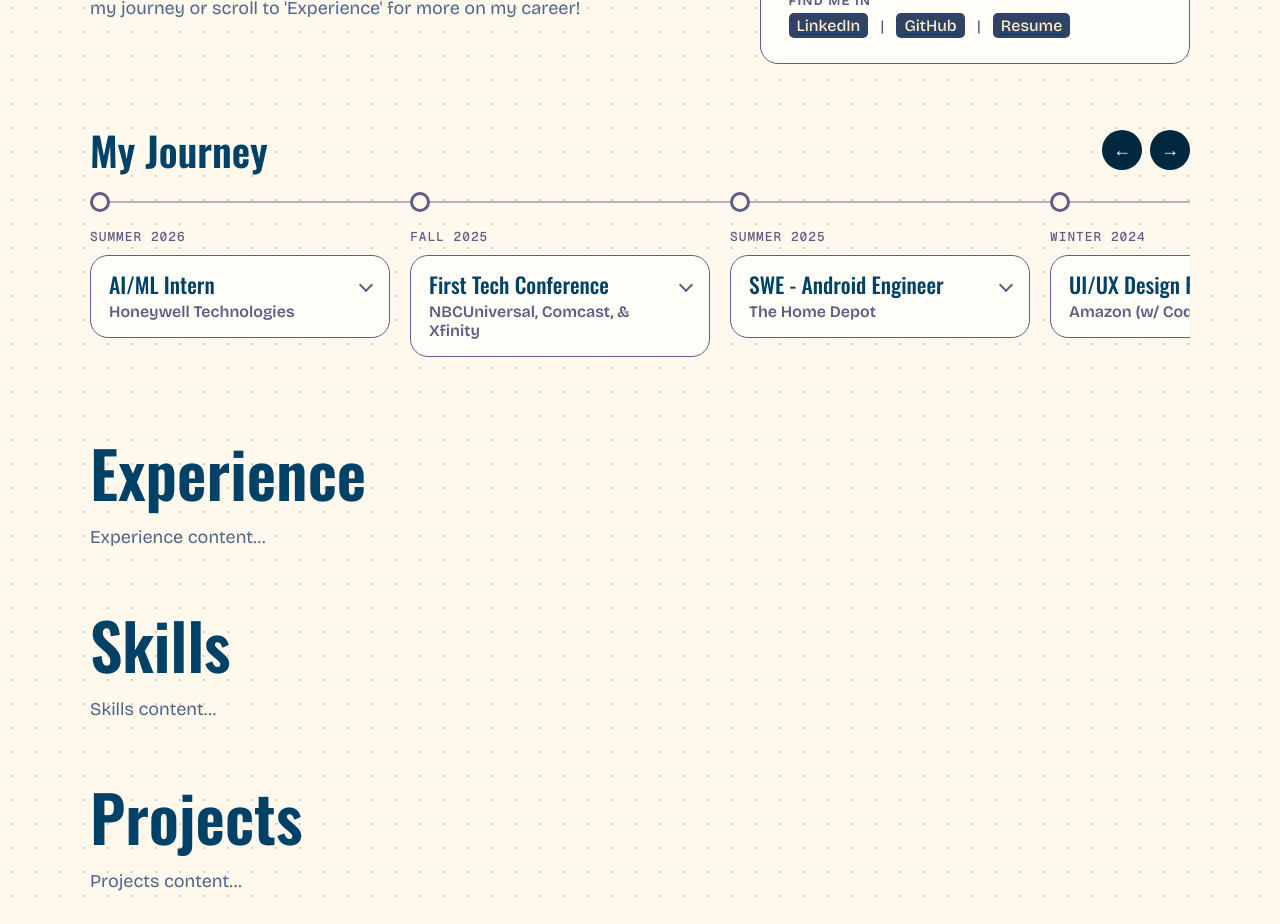
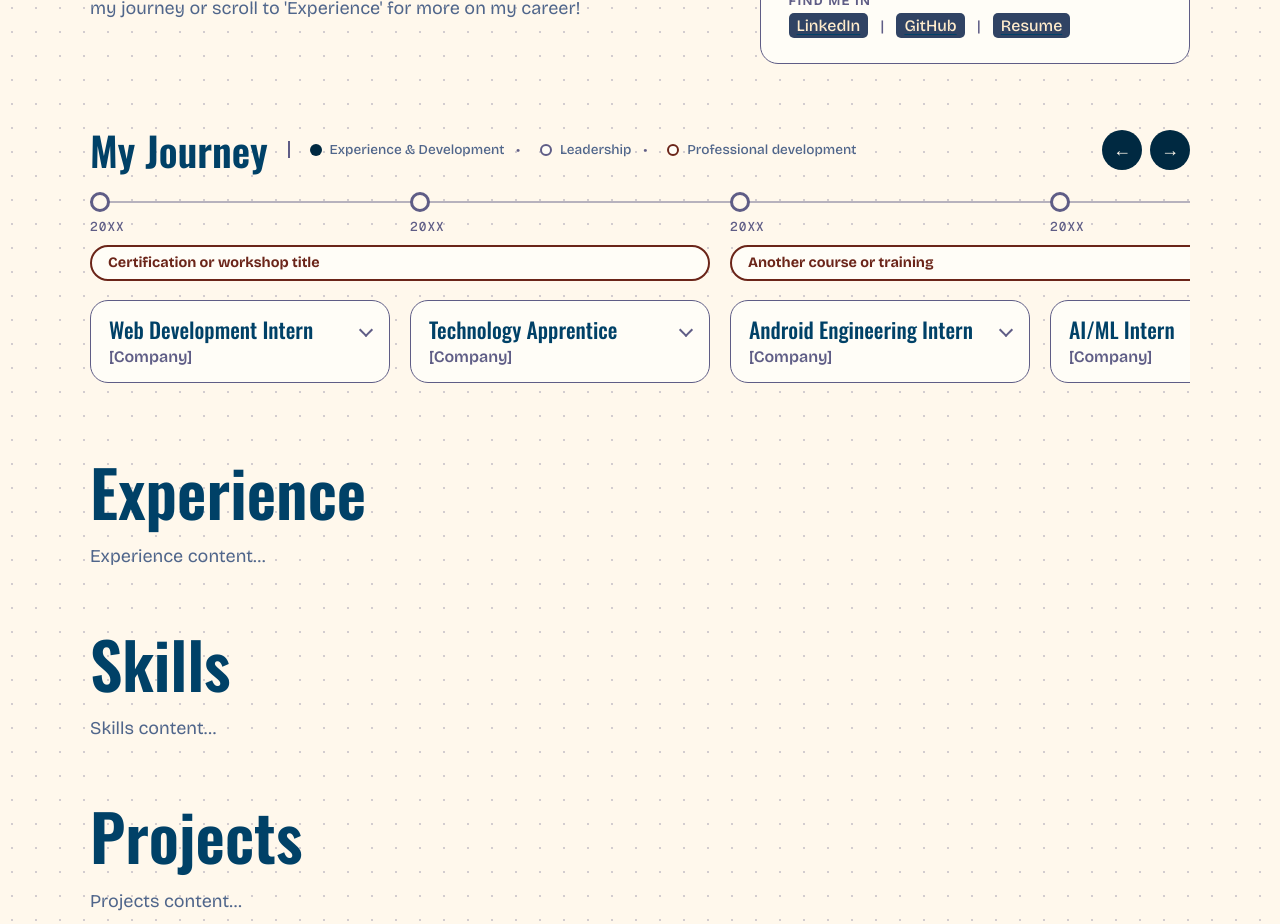
Before and after one commit to tanya-ananya/portfolio, a React (Vite) app in the folder pf/: page / in a window 1280 px wide. Shown: the part 1060-1984 px from the top of the page. Built offline with nearby package versions, Linux system fonts and the light colour scheme.

Commit message:
testing new journey bars

```diff
--- a/pf/src/components/JourneyTimeline.jsx
+++ b/pf/src/components/JourneyTimeline.jsx
@@ -1,7 +1,7 @@
-import { useId, useRef, useState } from 'react';
+/* import { useId, useRef, useState } from 'react';
 
 const JOURNEY = [
-  {
+   {
     id: 'ht',
     period: 'Summer 2026',
     role: 'AI/ML Intern',
@@ -57,7 +57,7 @@ const JOURNEY = [
     org: 'Girls Who Code',
     tags: ['JavaScript', 'Python', 'Cryptography'],
   },
-];
+// =======================================================================================================================
 
 export default function JourneyTimeline({ items = JOURNEY }) {
   const [openId, setOpenId] = useState(null);
@@ -136,4 +136,139 @@ export default function JourneyTimeline({ items = JOURNEY }) {
       </div>
     </div>
   );
+} */
+
+import { useId, useRef, useState } from 'react';
+
+const JOURNEY = [
+  { id: 'webdev', period: '20XX', role: 'Web Development Intern', org: '[Company]', tags: ['React', 'JavaScript'] },
+  { id: 'apprenticeship-1', period: '20XX', role: 'Technology Apprentice', org: '[Company]', tags: ['Skill'] },
+  { id: 'android', period: '20XX', role: 'Android Engineering Intern', org: '[Company]', tags: ['Kotlin', 'Android'] },
+  { id: 'aiml', period: '20XX', role: 'AI/ML Intern', org: '[Company]', tags: ['Python', 'ML'] },
+];
+
+// Bars above the cards. `from` and `to` are card ids; the bar spans from the first card to the last.
+const DEV = [
+  { id: 'dev-1', title: 'Certification or workshop title', from: 'webdev', to: 'apprenticeship-1' },
+  { id: 'dev-2', title: 'Another course or training', from: 'android', to: 'aiml' },
+];
+
+const KEY = [
+  { id: 'work', label: 'Experience & Development' },
+  { id: 'leadership', label: 'Leadership' },
+  { id: 'dev', label: 'Professional development' },
+];
+
+export default function JourneyTimeline({ items = JOURNEY, dev = DEV }) {
+  const [openId, setOpenId] = useState(null);
+  const scroller = useRef(null);
+  const uid = useId();
+
+  const nudge = (dir) => scroller.current?.scrollBy({ left: dir * 320 });
+
+  // card id -> column number (1-based)
+  const col = (id) => items.findIndex((i) => i.id === id) + 1;
+
+  return (
+    <div className="journey">
+      <div className="journey__header">
+        <div className="journey__heading">
+          <h3 className="journey__title">My Journey</h3>
+          <ul className="journey__key" aria-label="Timeline key">
+            {KEY.map((k) => (
+              <li key={k.id} className="journey__key-item">
+                <span className={`journey__key-dot journey__key-dot--${k.id}`} aria-hidden="true" />
+                {k.label}
+              </li>
+            ))}
+          </ul>
+        </div>
+
+        <div className="journey__arrows">
+          <button type="button" className="journey__arrow" aria-label="Scroll timeline left" onClick={() => nudge(-1)}>
+            ←
+          </button>
+          <button type="button" className="journey__arrow" aria-label="Scroll timeline right" onClick={() => nudge(1)}>
+            →
+          </button>
+        </div>
+      </div>
+
+      <div className="journey__scroller" ref={scroller}>
+        <div className="journey__track">
+          {/* 1. line, dots and years */}
+          <ol className="journey__marks" aria-hidden="true">
+            {items.map((item) => (
+              <li
+                key={item.id}
+                className={`journey__mark${openId === item.id ? ' is-open' : ''}`}
+              >
+                <span className="journey__dot" />
+                <span className="journey__period">{item.period}</span>
+              </li>
+            ))}
+          </ol>
+
+          {/* 2. professional development bars */}
+          <div className="journey__dev-row">
+            {dev.map((d) => {
+              const start = col(d.from);
+              const end = col(d.to);
+              if (start < 1 || end < 1) return null;
+              return (
+                <div
+                  key={d.id}
+                  className="journey__dev"
+                  style={{ gridColumn: `${Math.min(start, end)} / ${Math.max(start, end) + 1}` }}
+                  title={d.title}
+                >
+                  {d.title}
+                </div>
+              );
+            })}
+          </div>
+
+          {/* 3. cards */}
+          <ol className="journey__list">
+            {items.map((item) => {
+              const isOpen = openId === item.id;
+              const panelId = `${uid}-${item.id}`;
+
+              return (
+                <li key={item.id} className={`journey__item${isOpen ? ' is-open' : ''}`}>
+                  <div className="journey__card">
+                    <button
+                      type="button"
+                      className="journey__toggle"
+                      aria-expanded={isOpen}
+                      aria-controls={panelId}
+                      onClick={() => setOpenId(isOpen ? null : item.id)}
+                    >
+                      <span className="journey__text">
+                        <span className="journey__role">{item.role}</span>
+                        <span className="journey__org">{item.org}</span>
+                      </span>
+                      <span className="journey__chevron" aria-hidden="true" />
+                    </button>
+
+                    <div id={panelId} className="journey__panel">
+                      <div className="journey__panel-inner">
+                        <div className="journey__content">
+                          <ul className="journey__tags">
+                            {item.tags.map((t, i) => (
+                              <li key={`${t}-${i}`} className="journey__tag">{t}</li>
+                            ))}
+                          </ul>
+                        </div>
+                      </div>
+                    </div>
+                  </div>
+                </li>
+              );
+            })}
+          </ol>
+        </div>
+      </div>
+    </div>
+  );
 }
--- a/pf/src/index.css
+++ b/pf/src/index.css
@@ -24,6 +24,7 @@
   --label: #5F5D86;
 
   color-scheme: light;
+  --dev: #6b2519;
 }
 
 [data-theme="dark"] {
@@ -46,6 +47,7 @@
   --card: #0B3550;
   --card-border: #9277a5;
   --label: #c793c0;
+  --dev: #d4f4ff;
 }
 
 *, *::before, *::after { box-sizing: border-box; }
@@ -440,21 +442,14 @@ mark {
 .journey__item {
   position: relative;
   flex: 0 0 min(300px, 80vw);
-  padding-top: 36px;
+  /* =======================================================================================================================*/
+  padding-top: 5px;
+  /* =======================================================================================================================*/
   scroll-snap-align: start;
+  /* =======================================================================================================================*/
+  min-width: 0;
+  /* =======================================================================================================================*/
 }
-
-.journey__item::before {
-  content: "";
-  position: absolute;
-  top: 9px;
-  left: 0;
-  right: -20px;
-  height: 2px;
-  background: var(--card-border);
-  opacity: 0.45;
-}
-.journey__item:last-child::before { right: 0; }
 
 .journey__dot {
   position: absolute;
@@ -603,3 +598,125 @@ mark {
 @media (max-width: 700px) {
   .nav { max-width: calc(100vw - 136px); }
 }
+
+/* ----=============================================================================*/
+
+/* ---------- Key ---------- */
+.journey__heading {
+  display: flex;
+  flex-wrap: wrap;
+  align-items: center;
+  gap: 8px 20px;
+}
+
+.journey__key {
+  display: flex;
+  flex-wrap: wrap;
+  align-items: center;
+  gap: 6px 0;
+  margin: 0;
+  padding: 0 0 0 20px;
+  border-left: 2px solid var(--card-border);
+  list-style: none;
+  font-size: 0.85rem;
+  font-weight: 500;
+  color: var(--text);
+}
+.journey__key-item { display: flex; align-items: center; gap: 8px; }
+.journey__key-item:not(:first-child)::before {
+  content: "•";
+  margin: 0 12px;
+  color: var(--label);
+}
+.journey__key-dot { flex: none; width: 12px; height: 12px; border-radius: 50%; }
+.journey__key-dot--work { background: var(--nav-bg); }
+.journey__key-dot--leadership { background: var(--card); border: 2px solid var(--card-border); }
+.journey__key-dot--dev { background: var(--card); border: 2px solid var(--dev); }
+
+/* ---------- Bars above the cards ---------- */
+.journey__track { width: max-content; }
+
+/* same column size and gap as the card list, so bars line up with the cards */
+.journey__dev-row {
+  display: grid;
+  grid-auto-columns: min(300px, 80vw);
+  grid-auto-flow: row dense;      /* overlapping bars stack onto new rows */
+  column-gap: 20px;
+  row-gap: 8px;
+  margin-bottom: 14px;
+}
+
+.journey__dev {
+  display: flex;
+  align-items: center;
+  min-height: 36px;
+  padding: 0 16px;
+  border: 2px solid var(--dev);
+  border-radius: 999px;
+  background: var(--card);
+  color: var(--dev);
+  font-size: 0.9rem;
+  font-weight: 700;
+  white-space: nowrap;
+  overflow: hidden;
+  text-overflow: ellipsis;
+}
+
+/* shared column layout: marks, bars and cards all use the same columns */
+.journey__marks,
+.journey__list {
+  display: grid;
+  grid-auto-flow: column;
+  grid-auto-columns: min(300px, 80vw);
+  column-gap: 20px;
+  align-items: start;
+  margin: 0;
+  padding: 0;
+  list-style: none;
+}
+
+/* row 1: line, dot, year */
+.journey__mark {
+  position: relative;
+  padding-top: 26px;            /* year sits just under the line */
+  scroll-snap-align: start;
+}
+.journey__mark::before {        /* the timeline line */
+  content: "";
+  position: absolute;
+  top: 9px;
+  left: 0;
+  right: -20px;                 /* bridges the gap to the next column */
+  height: 2px;
+  background: var(--card-border);
+  opacity: 0.45;
+}
+.journey__mark:last-child::before { right: 0; }
+
+.journey__dot {
+  position: absolute;
+  top: 0;
+  left: 0;
+  z-index: 1;
+  width: 20px;
+  height: 20px;
+  border-radius: 50%;
+  background: var(--bg);
+  border: 3px solid var(--card-border);
+  transition: background 0.2s ease, border-color 0.2s ease;
+}
+.journey__mark.is-open .journey__dot {
+  background: var(--coral);
+  border-color: var(--coral);
+}
+
+.journey__period {
+  display: block;
+  margin-bottom: 10px;
+  font-family: var(--font-mono);
+  font-size: 0.8rem;
+  letter-spacing: 0.08em;
+  text-transform: uppercase;
+  color: var(--label);
+}
+/* =======================================================================================================================*/
```
